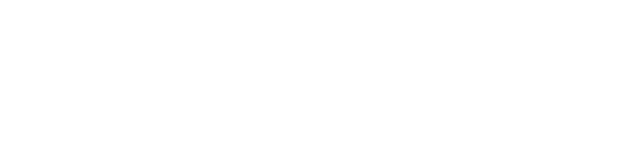
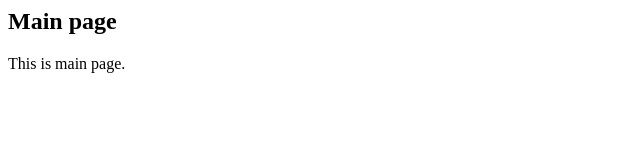
Before and after one commit to jyj1111/branch-practice, a plain HTML site: page index.html in a window 1280 px wide. Shown: the whole page, without its empty margins (0-640 px from the left). Drawn offline with Linux system fonts and the light colour scheme.

Commit message:
feat: Add Symantic Tags(main, article), Set lang
lang="en-US"
Edit title.

```diff
--- a/index.html
+++ b/index.html
@@ -1,8 +1,15 @@
 <DOCTYPE html>
-<html>
+<html lang="en-US">
   <head>
     <meta charset="utf-8">
-    <title>Main page on branch html-init</title>
+    <title>Main page on branch body-init</title>
   </head>
-  <body></body>
+  <body>
+     <main class="main-wrapper">
+       <article>
+         <h1>Main page</h1>
+	 <p>This is main page.</p>
+       </article>
+     </main>
+  </body>
 </html>
```
